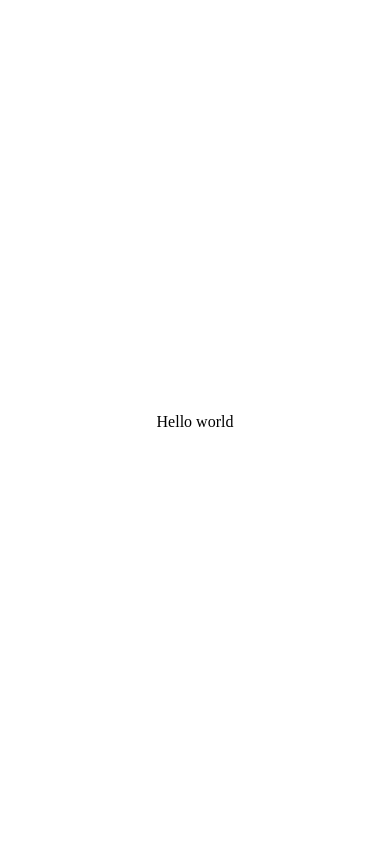
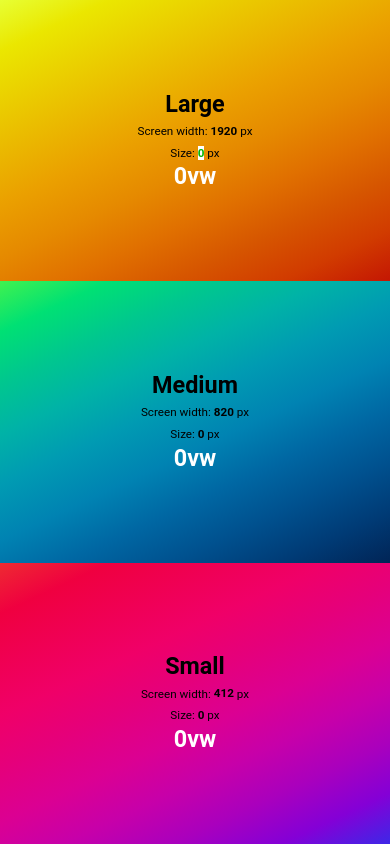
Before and after one commit to Jiasuo/vite-test, a Vue app: page / in a window 390 px wide. Built offline with nearby package versions, Linux system fonts and the light colour scheme.

Commit message:
responsive copy-ready vw calculator

```diff
--- a/src/App.vue
+++ b/src/App.vue
@@ -1,10 +1,12 @@
 <script setup>
-import HelloWorld from './components/HelloWorld.vue';
+import "./assets/css/reset.css"
+import VW from './components/VW.vue';
+
 </script>
 
 <template>
 <div id="root">
-  <HelloWorld />
+  <VW />
 </div>
 </template>
 
--- /dev/null
+++ b/src/assets/css/reset.css
@@ -0,0 +1,43 @@
+html, body, div, span, applet, object, iframe,
+h1, h2, h3, h4, h5, h6, p, blockquote, pre,
+a, abbr, acronym, address, big, cite, code,
+del, dfn, em, img, ins, kbd, q, s, samp,
+small, strike, strong, sub, sup, tt, var,
+b, u, i, center,
+dl, dt, dd, ol, ul, li,
+fieldset, form, label, legend,
+table, caption, tbody, tfoot, thead, tr, th, td,
+article, aside, canvas, details, embed,
+figure, figcaption, footer, header, hgroup,
+menu, nav, output, ruby, section, summary,
+time, mark, audio, video {
+	margin: 0;
+	padding: 0;
+	border: 0;
+	font-size: 100%;
+	font: inherit;
+	vertical-align: baseline;
+}
+/* HTML5 display-role reset for older browsers */
+article, aside, details, figcaption, figure,
+footer, header, hgroup, menu, nav, section {
+	display: block;
+}
+body {
+	line-height: 1;
+}
+ol, ul {
+	list-style: none;
+}
+blockquote, q {
+	quotes: none;
+}
+blockquote:before, blockquote:after,
+q:before, q:after {
+	content: '';
+	content: none;
+}
+table {
+	border-collapse: collapse;
+	border-spacing: 0;
+}
--- /dev/null
+++ b/src/assets/css/style.css
@@ -0,0 +1,3 @@
+*{
+    box-sizing: border-box;
+}
--- /dev/null
+++ b/src/components/VW.vue
@@ -0,0 +1,231 @@
+<script setup>
+import { reactive, computed, ref, onMounted, onBeforeUnmount, watchEffect } from 'vue';
+
+const L = ref(null), M = ref(null), S = ref(null)
+
+const currentSize = ref('L')
+
+const screenSize = reactive({
+    l: 1920,
+    m: 820,
+    s: 412
+})
+const size = reactive({
+    l: 0,
+    m: 0,
+    s: 0
+})
+const result = computed(() => {
+    return {
+        l: (Math.round(size.l / (screenSize.l / 100) * 100) / 100) || 0,
+        m: (Math.round(size.m / (screenSize.m / 100) * 100) / 100) || 0,
+        s: (Math.round(size.s / (screenSize.s / 100) * 100) / 100) || 0,
+    }
+})
+
+function changeInputSize(e) {
+    e.target.style.width = e.target.value.length + 'ch';
+}
+
+onMounted(() => {
+    // Focus on the input (UX)
+    L.value.focus()
+    // Resize inputs to fit content
+    const inputs = document.querySelectorAll('input');
+    inputs.forEach((i) => {
+        i.style.width = i.value.length + 'ch'
+        i.addEventListener('input', changeInputSize)
+    })
+})
+
+onBeforeUnmount(() => {
+    const inputs = document.querySelectorAll('input');
+    inputs.forEach((i) => {
+        i.removeEventListener('input', changeInputSize)
+    })
+})
+
+watchEffect(() => {
+    if (currentSize.value === 'L') {
+        navigator.clipboard.writeText(`${result.value.l}vw`);
+    } else if (currentSize.value === 'M') {
+        navigator.clipboard.writeText(`${result.value.m}vw`);
+    } else {
+        navigator.clipboard.writeText(`${result.value.s}vw`);
+    }
+})
+</script>
+
+<template>
+    <div class="container">
+        <div class="vw l">
+            <div class="screenWidth">
+                <h1>Large</h1>
+                Screen width: <input type="number" v-model="screenSize.l"
+                    @focus="currentSize = 'L'; $event.target.select()"> px
+            </div>
+            <div class="width">Size: <input type="number" v-model="size.l" ref="L"
+                    @focus="currentSize = 'L'; $event.target.select()"> px</div>
+            <div class="result">{{ result.l }}vw</div>
+        </div>
+        <div class="vw m">
+            <div class="screenWidth">
+                <h1>Medium</h1>
+                Screen width: <input type="number" v-model="screenSize.m"
+                    @focus="currentSize = 'M'; $event.target.select()"> px
+            </div>
+            <div class="width">Size: <input type="number" v-model="size.m" ref="M"
+                    @focus="currentSize = 'M'; $event.target.select()"> px</div>
+            <div class="result">{{ result.m }}vw</div>
+        </div>
+        <div class="vw s">
+            <div class="screenWidth">
+                <h1>Small</h1>
+                Screen width: <input type="number" v-model="screenSize.s"
+                    @focus="currentSize = 'S'; $event.target.select()"> px
+            </div>
+            <div class="width">Size: <input type="number" v-model="size.s" ref="S"
+                    @focus="currentSize = 'S'; $event.target.select()"> px</div>
+            <div class="result">{{ result.s }}vw</div>
+        </div>
+    </div>
+</template>
+
+<style scoped>
+* {
+    padding: 0;
+    margin: 0;
+    box-sizing: border-box;
+}
+
+.container {
+    height: 100vh;
+    display: grid;
+    grid-template-columns: repeat(3, 1fr);
+    text-align: center;
+    font-family: "Roboto", sans-serif;
+    font-size: 1.5vw;
+}
+
+h1 {
+    font-size: 2vw;
+    font-weight: 700;
+}
+
+.vw {
+    /* height: 100%; */
+    /* padding: 1vw;
+    border-radius: 2vw; */
+    display: flex;
+    flex-direction: column;
+    align-items: center;
+    justify-content: center;
+}
+
+.vw.l {
+    background-image: linear-gradient(155deg,
+            hsl(67deg 100% 60%) 0%,
+            hsl(59deg 100% 46%) 11%,
+            hsl(53deg 100% 46%) 22%,
+            hsl(47deg 100% 46%) 33%,
+            hsl(41deg 100% 46%) 44%,
+            hsl(36deg 100% 45%) 56%,
+            hsl(30deg 100% 44%) 67%,
+            hsl(24deg 100% 42%) 78%,
+            hsl(17deg 100% 41%) 89%,
+            hsl(6deg 97% 39%) 100%);
+}
+
+.vw.m {
+    background-image: linear-gradient(155deg,
+            hsl(125deg 87% 60%) 0%,
+            hsl(151deg 100% 44%) 11%,
+            hsl(163deg 100% 39%) 22%,
+            hsl(176deg 100% 35%) 33%,
+            hsl(188deg 100% 35%) 44%,
+            hsl(196deg 100% 35%) 56%,
+            hsl(202deg 100% 32%) 67%,
+            hsl(206deg 100% 28%) 78%,
+            hsl(210deg 100% 23%) 89%,
+            hsl(215deg 98% 17%) 100%);
+}
+
+.vw.s {
+    background-image: linear-gradient(155deg,
+            hsl(358deg 85% 55%) 0%,
+            hsl(344deg 100% 47%) 11%,
+            hsl(339deg 100% 47%) 22%,
+            hsl(334deg 100% 47%) 33%,
+            hsl(328deg 100% 45%) 44%,
+            hsl(320deg 100% 43%) 56%,
+            hsl(309deg 100% 39%) 67%,
+            hsl(294deg 100% 37%) 78%,
+            hsl(277deg 100% 42%) 89%,
+            hsl(247deg 80% 53%) 100%);
+}
+
+.result {
+    font-size: 2vw;
+    font-weight: 700;
+    color: white;
+    margin-top: 1.5vw;
+}
+
+input {
+    margin-top: 2vw;
+    font-family: "Roboto", sans-serif;
+    border: white;
+    background-color: transparent;
+    text-align: right;
+    padding: 0;
+    outline: none;
+    font-size: 1.5vw;
+    font-weight: 700;
+}
+
+/* Chrome, Safari, Edge, Opera */
+input::-webkit-outer-spin-button,
+input::-webkit-inner-spin-button {
+    -webkit-appearance: none;
+    margin: 0;
+}
+
+/* Firefox */
+input[type=number] {
+    -moz-appearance: textfield;
+}
+
+::selection{
+    background-color: white;
+    color: #00b500
+}
+
+@media screen and (max-width: 991px) {
+    .container {
+        grid-template-columns: repeat(1, 1fr);
+        grid-template-rows: repeat(3, 1fr);
+        font-size: 2vw;
+    }
+    input{
+        font-size: 2vw;
+    }
+
+    h1, .result {
+        font-size: 4vw;
+    }
+}
+@media screen and (max-width: 768px) {
+    .container {
+        grid-template-columns: repeat(1, 1fr);
+        grid-template-rows: repeat(3, 1fr);
+        font-size: 3vw;
+    }
+    input{
+        font-size: 3vw;
+    }
+
+    h1, .result {
+        font-size: 6vw;
+    }
+}
+</style>
```
